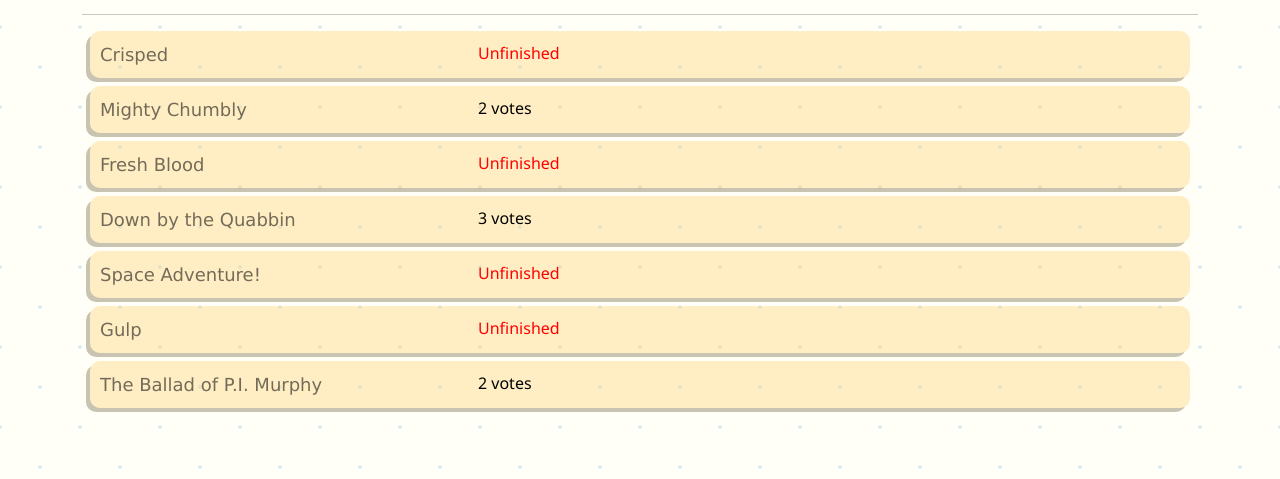
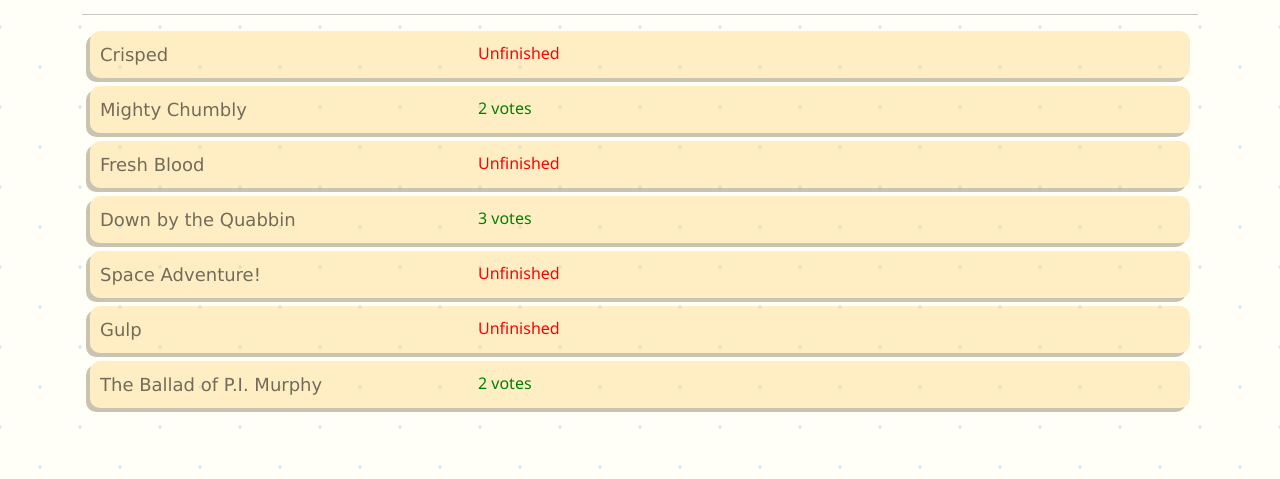
Before and after one commit to jonathanramanujam/ShaggyDogTale, a Django app: page / in a window 1280 px wide. Shown: the part 133-612 px from the top of the page. Run offline with Django 3.2, Linux system fonts and the light colour scheme; data comes from the database, SQL or seed files in the repository; some web fonts are replaced.

Commit message:
green text for votes

```diff
--- a/sdt_site/shaggydogtale/templates/shaggydogtale/browse.html
+++ b/sdt_site/shaggydogtale/templates/shaggydogtale/browse.html
@@ -14,7 +14,7 @@
                         {% if story.contributions.count < 3 %}
                             <div style="color: red">Unfinished</div>
                         {% else %}
-                            {{story.votes.count}} votes
+                            <div style="color: green">{{story.votes.count}} votes</div>
                         {% endif %}
                     </div>
                 </div>
```
